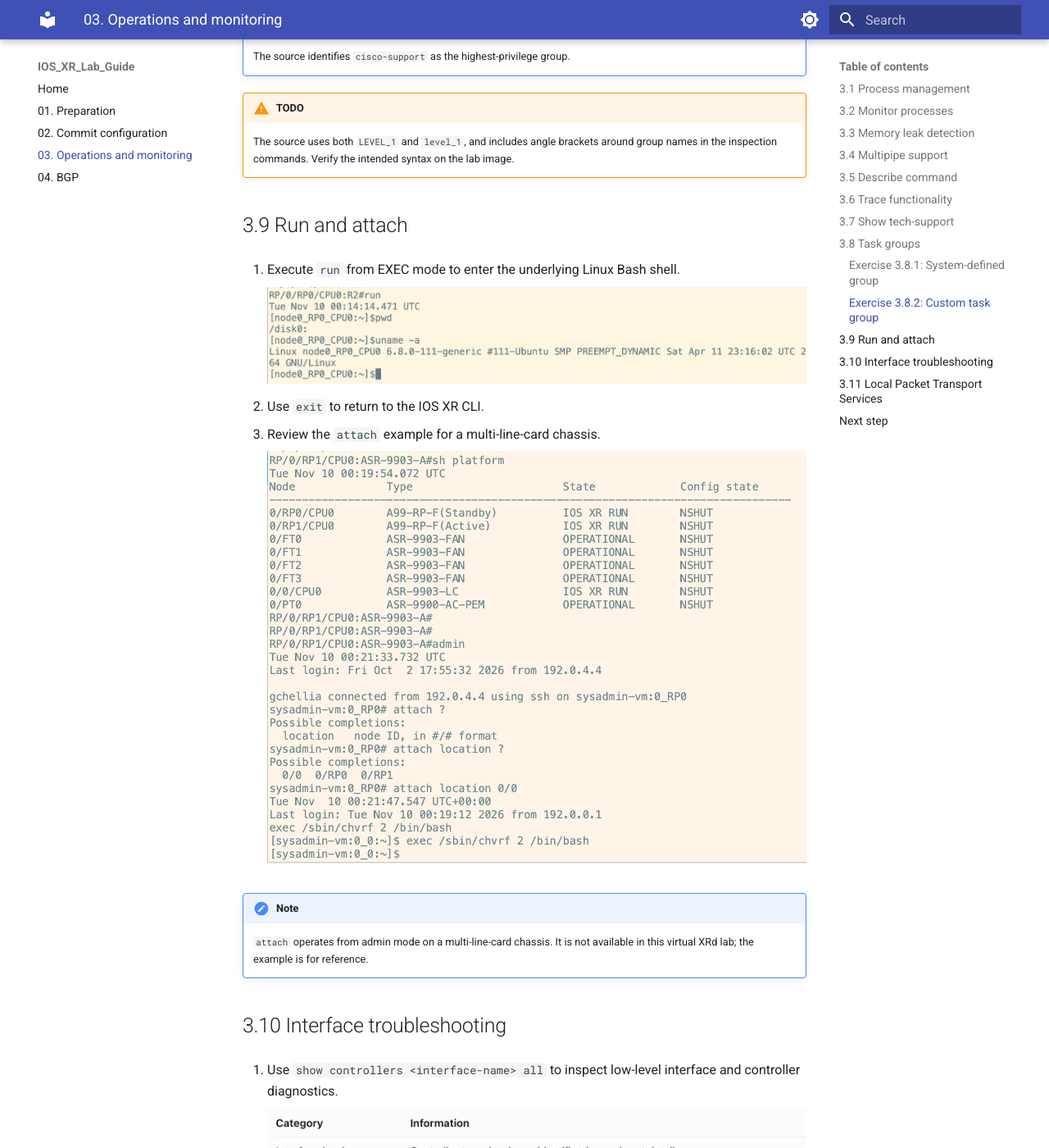
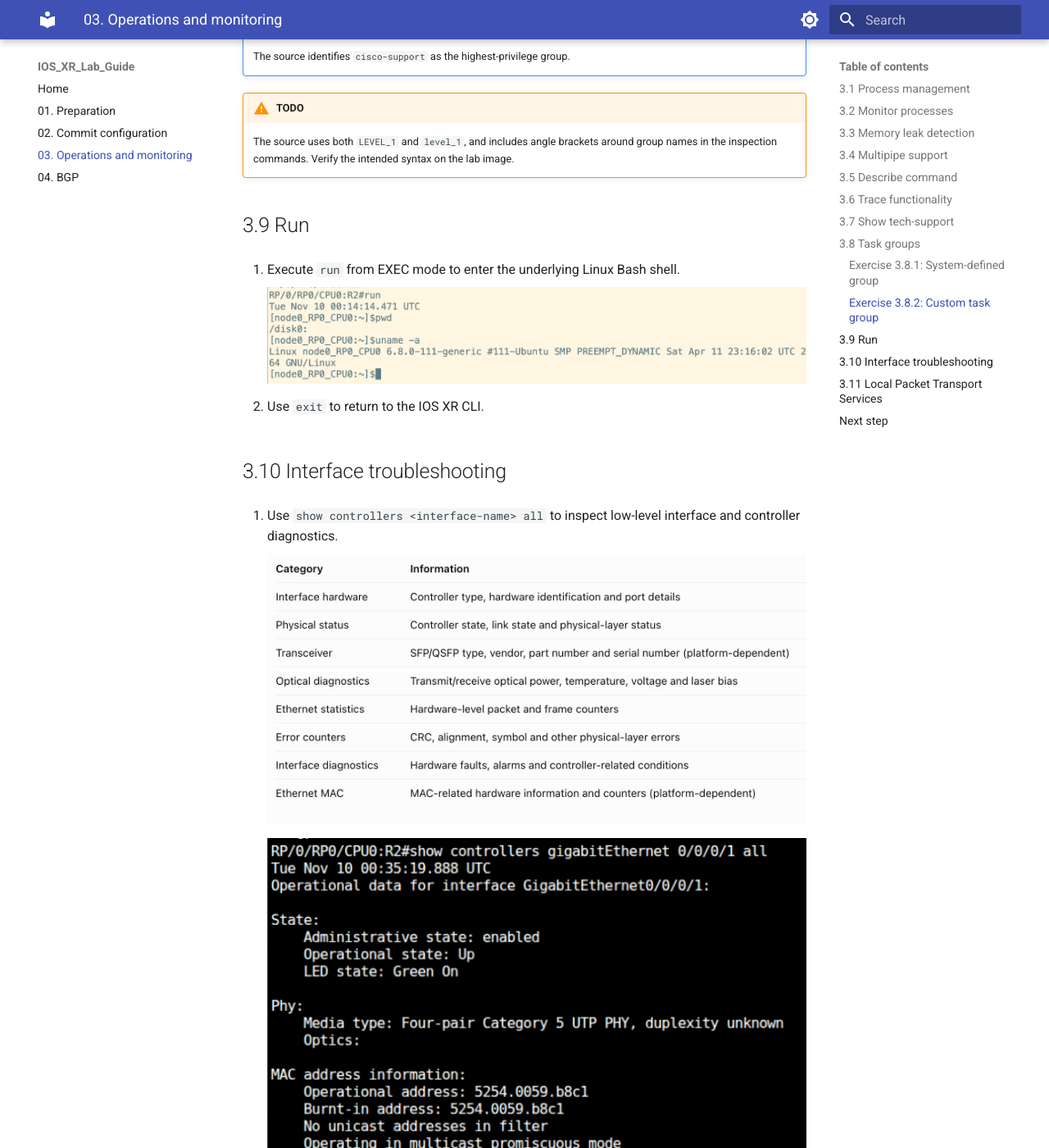
Before and after one commit to gchellia79/IOS_XR_Lab_Guide, an MkDocs documentation site: the page built from docs/03-operations-and-monitoring/index.md, in a window 1280 px wide and 1400 px high, scrolled down 7617 px. Shown: the whole window at 82% size. Built offline with MkDocs 1.6.1 and Material for MkDocs 9.7.7, drawn with Linux system fonts in a browser that asks for light colours.

Commit message:
Update section 3.9 from guide 0.3

```diff
--- a/docs/03-operations-and-monitoring/index.md
+++ b/docs/03-operations-and-monitoring/index.md
@@ -212,19 +212,13 @@ show aaa usergroup < LEVEL_1 >
 !!! warning "TODO"
     The source uses both `LEVEL_1` and `level_1`, and includes angle brackets around group names in the inspection commands. Verify the intended syntax on the lab image.
 
-## 3.9 Run and attach
+## 3.9 Run
 
 1. Execute `run` from EXEC mode to enter the underlying Linux Bash shell.
 
     ![Enter the Linux shell](images/image15.png)
 
 2. Use `exit` to return to the IOS XR CLI.
-3. Review the `attach` example for a multi-line-card chassis.
-
-    ![Attach to a line card from admin mode](images/image16.png)
-
-!!! note
-    `attach` operates from admin mode on a multi-line-card chassis. It is not available in this virtual XRd lab; the example is for reference.
 
 ## 3.10 Interface troubleshooting
 
```
